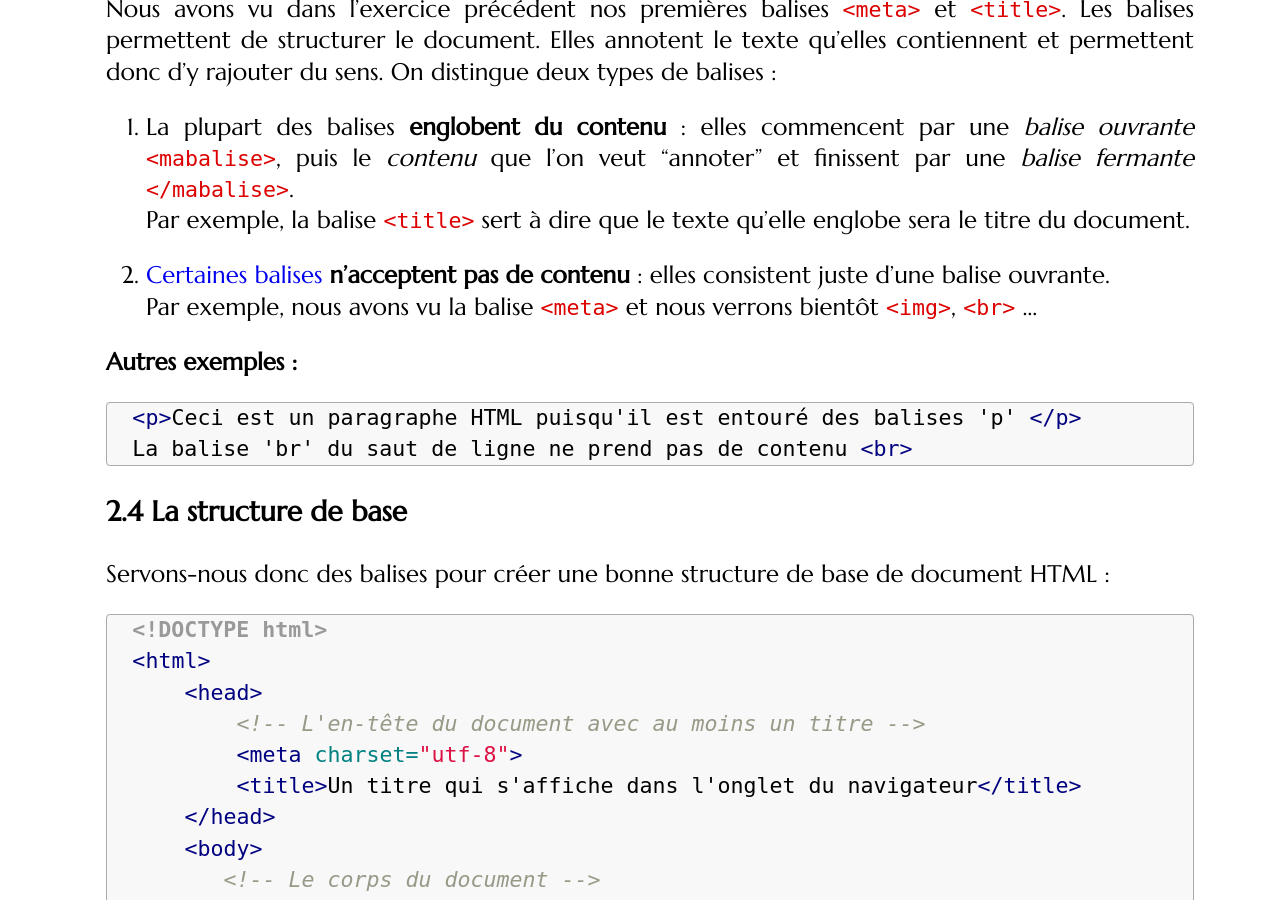
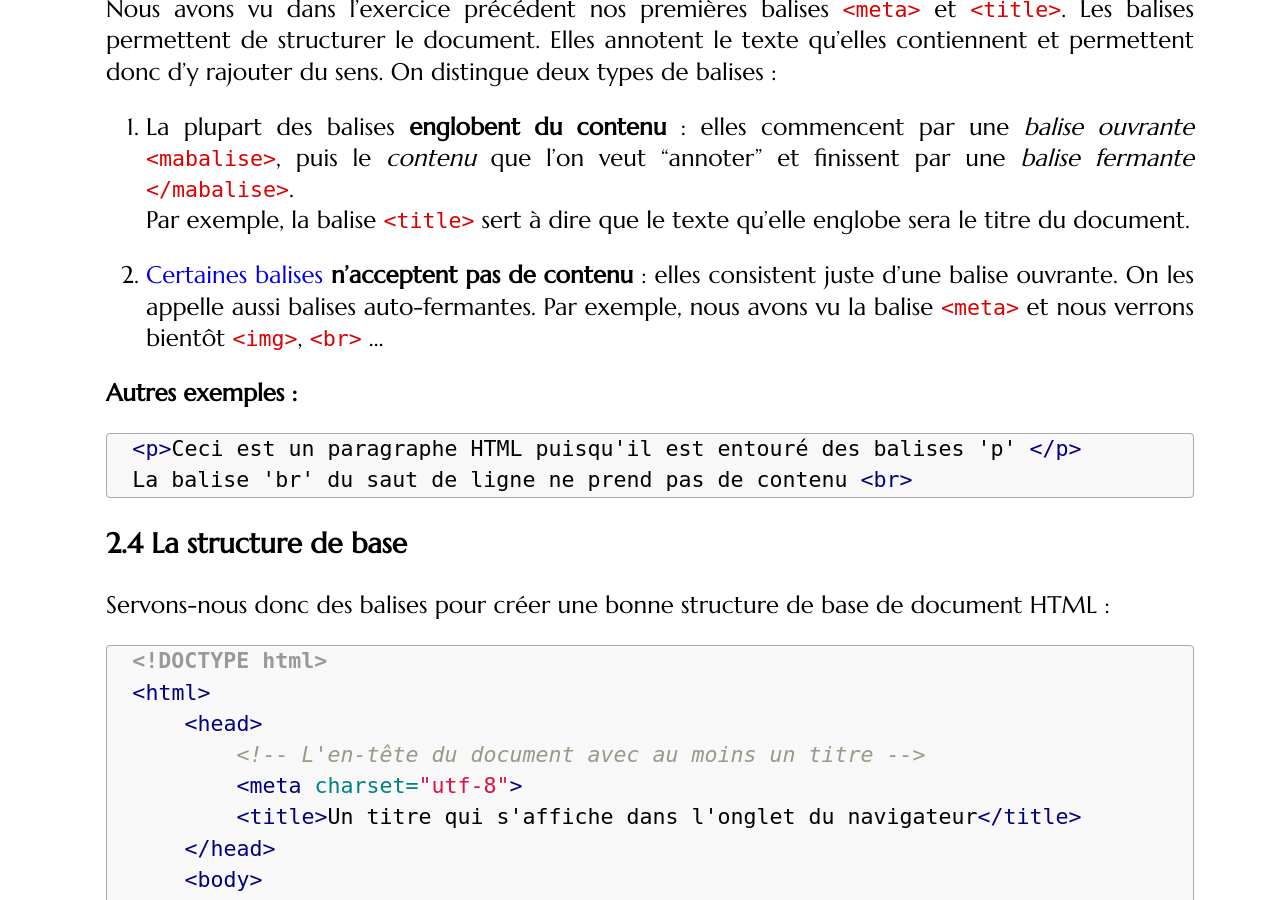
Before and after one commit to romainlebreton/R1.02-DeveloppementInterfacesWeb, a Jekyll site: the page built from tutorials/tutorial1_1.md, in a window 1280 px wide and 900 px high, scrolled down 4275 px. Built offline with Jekyll 4.4.1, drawn with Linux system fonts in a browser that asks for light colours; some web fonts are replaced; comment, search, counter and statistics services are not loaded.

Commit message:
balises auto-fermantes

```diff
--- a/tutorials/tutorial1_1.md
+++ b/tutorials/tutorial1_1.md
@@ -195,7 +195,7 @@ le titre du document.
 
 2. [Certaines balises](http://www.w3.org/TR/html5/syntax.html#void-elements)
 **n'acceptent pas de contenu** : elles consistent juste d'une balise
-ouvrante.
+ouvrante. On les appelle aussi balises auto-fermantes.
 Par exemple, nous avons vu la balise `<meta>` et nous verrons bientôt `<img>`,
 `<br>` ...
 
```
